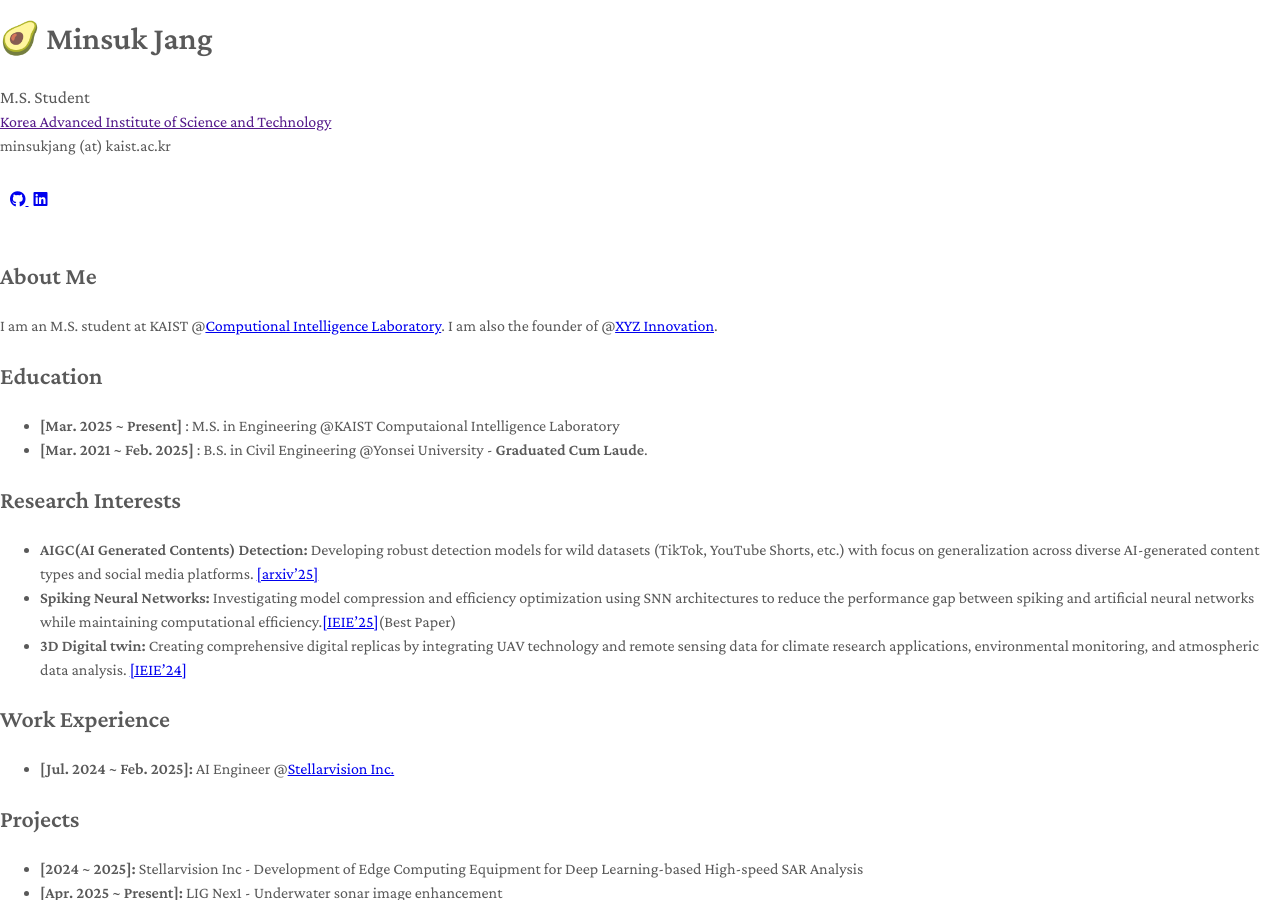
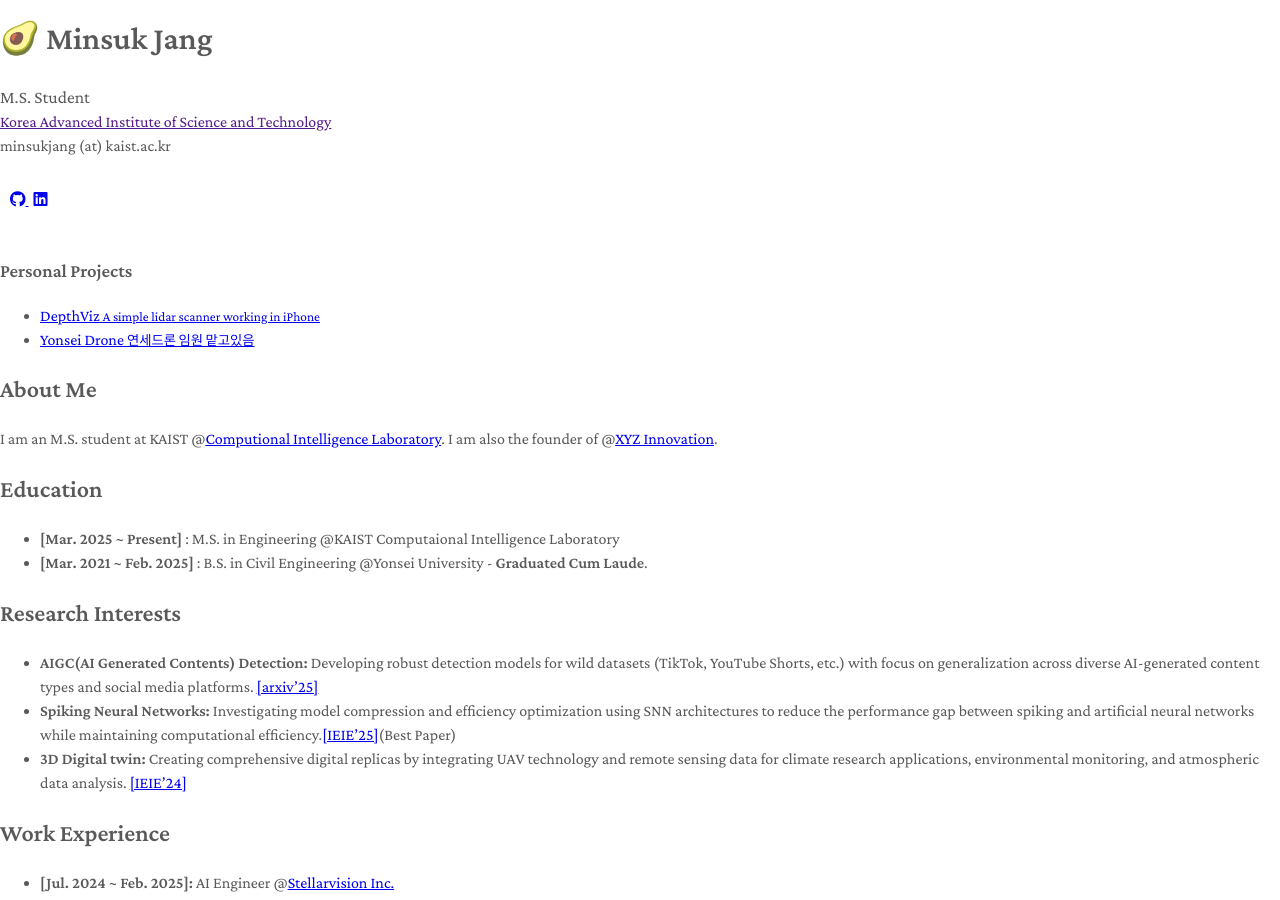
Before and after one commit to tersite1/tersite1.github.io, a Jekyll site: the page built from index.md, in a window 1280 px wide and 900 px high, scrolled down 601 px. Built offline with Jekyll 4.4.1, drawn with Linux system fonts in a browser that asks for light colours; a style sheet for code colours, icons or effects is not loaded; our own code applies the rules of GitHub Pages for plain Markdown files.

Commit message:
Update homepage.html

```diff
--- a/_layouts/homepage.html
+++ b/_layouts/homepage.html
@@ -92,6 +92,25 @@
         </div>
         <br>
 
+        <!-- Personal Projects 섹션 추가 -->
+        <div class="sidebar-projects">
+          <h3>Personal Projects</h3>
+          <ul class="project-links">
+            <li>
+              <a href="https://your-depthviz-project-page-link.com" target="_blank">
+                <span class="project-name">DepthViz</span>
+                <small>A simple lidar scanner working in iPhone</small>
+              </a>
+            </li>
+            <li>
+              <a href="https://your-yonsei-drone-project-page-link.com" target="_blank">
+                <span class="project-name">Yonsei Drone</span>
+                <small>연세드론 임원 맡고있음</small>
+              </a>
+            </li>
+          </ul>
+        </div>
+
       </header>
       <section>
 
```
